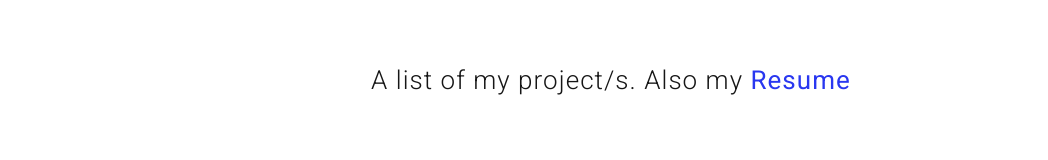
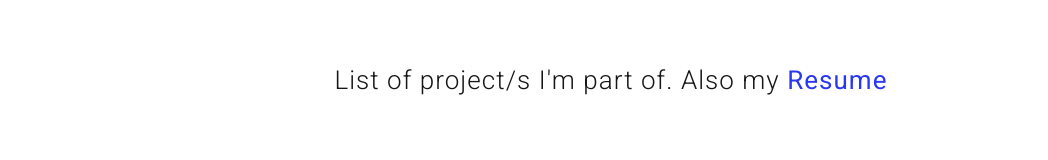
Before and after one commit to markpollente/markpollente.github.io, a plain HTML site: page index.html in a window 1280 px wide. Shown: the part 1130-1290 px from the top of the page, without its empty margins (29-1077 px from the left). Drawn offline with Linux system fonts and the light colour scheme.

Commit message:
Correction

```diff
--- a/index.html
+++ b/index.html
@@ -68,7 +68,7 @@
 				    <div class="col-md-12 xs-col-12">
 				       <div class="lg-col-bg" >
                             <div class="lg-col-wrt2">
-							A list of my project/s. Also my
+							List of project/s I'm part of. Also my
 							<a target="_blank" class="soc-lnk" href="Resume-Mark-Pollente.pdf">Resume</a>
 							</div>
                        </div>
```
